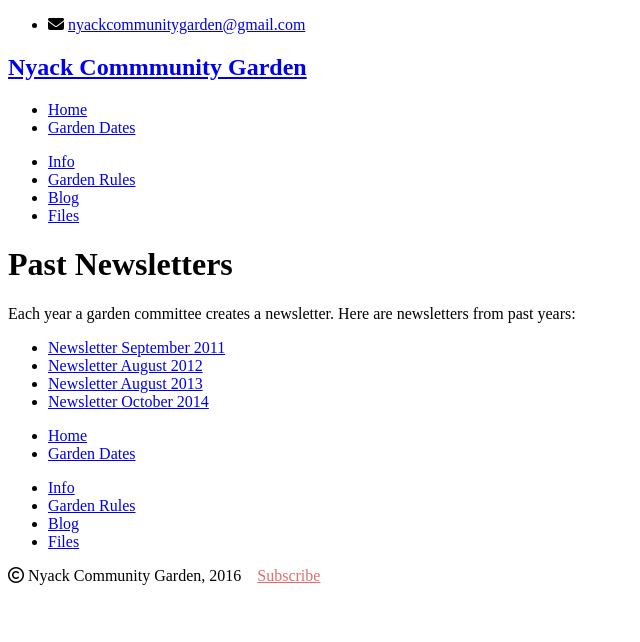
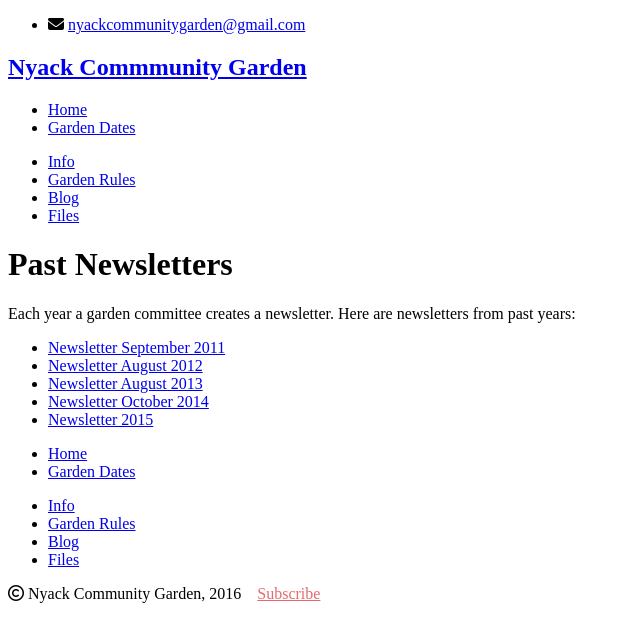
Before and after one commit to bosborne/nyackcommunitygarden, a Jekyll site: the page built from _posts/2016-01-31-past-newsletters.md, in a window 1280 px wide. Shown: the top 642 px of the page, without its empty margins (0-640 px from the left). Built offline with Jekyll 4.4.1, drawn with Linux system fonts in a browser that asks for light colours; nearby versions of some CDN libraries; library files that are not in the unit come from our copies.

Commit message:
Add 2015 newsletter

```diff
--- a/_posts/2016-01-31-past-newsletters.md
+++ b/_posts/2016-01-31-past-newsletters.md
@@ -10,3 +10,4 @@ Each year a garden committee creates a newsletter. Here are newsletters from pas
 - [Newsletter August 2012](/pdf/Newsletter_August_2012.pdf)
 - [Newsletter August 2013](/pdf/Newsletter_August_2013.pdf)
 - [Newsletter October 2014](/pdf/Newsletter_October_2014.pdf)
+- [Newsletter 2015](/pdf/Newsletter_2015.pdf)
```
